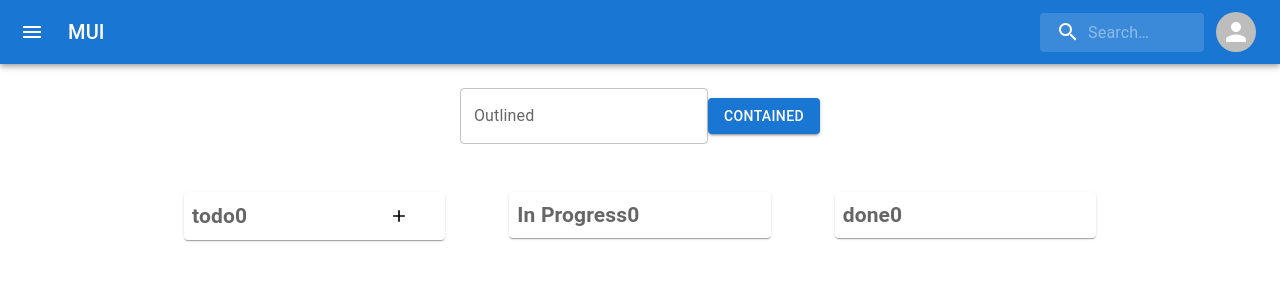
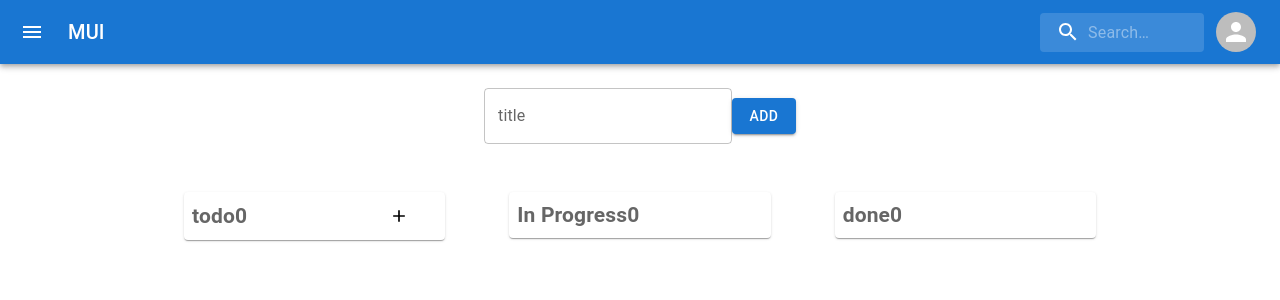
Before and after one commit to greeenOrange/todo-task-manager, a React (Vite) app: page / in a window 1280 px wide. Shown: the top 300 px of the page. Built offline with nearby package versions, Linux system fonts and the light colour scheme.

Commit message:
themeadd

```diff
--- a/src/Components/DoTask/DoTask.jsx
+++ b/src/Components/DoTask/DoTask.jsx
@@ -51,13 +51,13 @@ const DoTask = ({tasks, setTasks}) => {
             style={{display: "flex", alignItems: "center", justifyContent: "center"}}
                 onSubmit={handleSubmit}>
                 <TextField id="outlined-basic"
-                    label="Outlined" variant="outlined"
+                    label="title" variant="outlined"
                     value={task?.title}
                     onChange={handleChange}
                 />
                 <Button
                     type='submit'
-                    variant="contained">Contained</Button>
+                    variant="contained">ADD</Button>
             </form>
             <TaskPriority tasks={tasks} setTasks={setTasks} handleSubmit={handleSubmit}/>
         </Box>
```
Also changed, not shown: Theme.jsx (added, +16 -0 lines).
